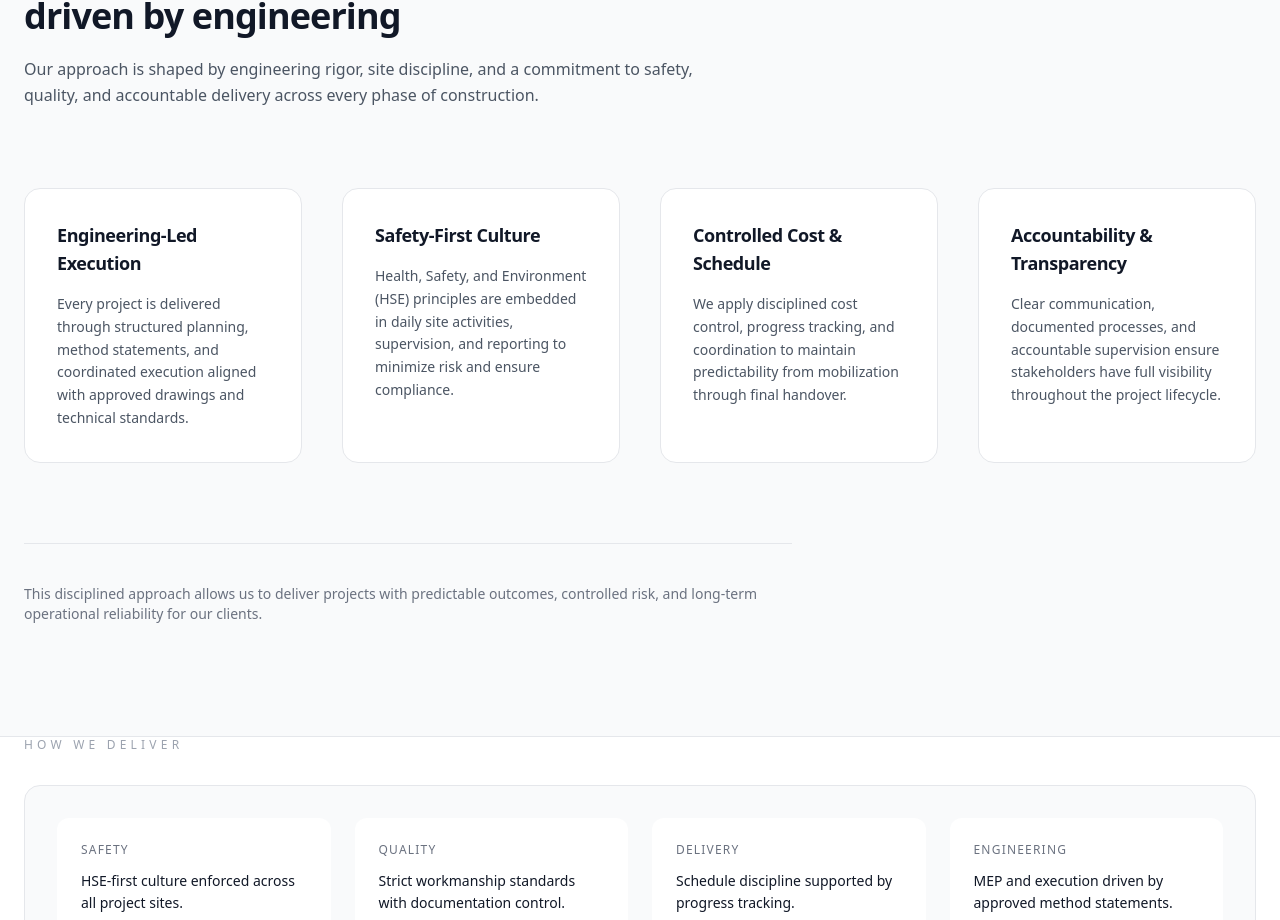
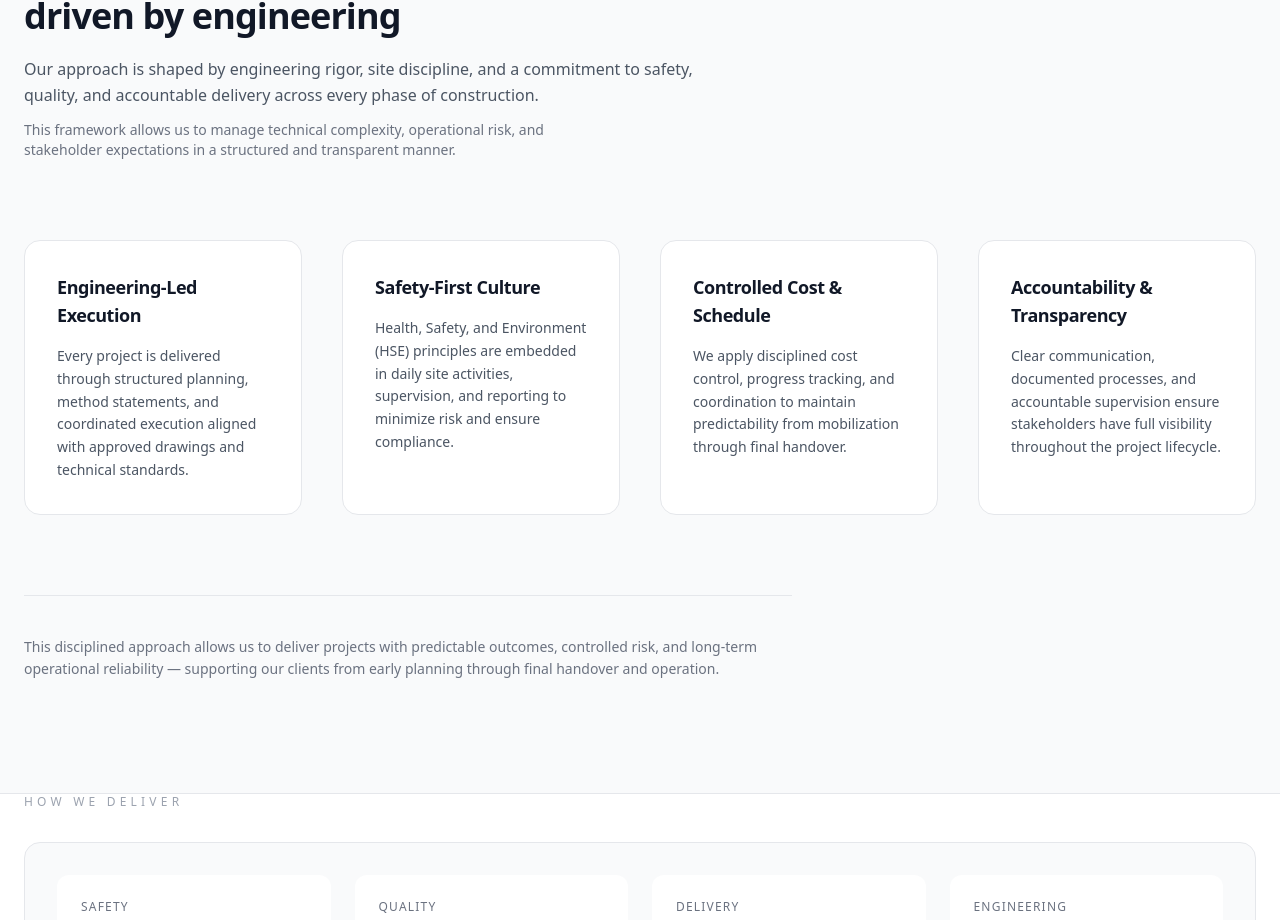
Before and after one commit to herlan-syihabudin/Bhaskara, a Next.js app: page / in a window 1280 px wide. Shown: the part 2208-3128 px from the top of the page. Built offline with nearby package versions, Linux system fonts and the light colour scheme.

Commit message:
Update WhyBBM.tsx

```diff
--- a/components/home/WhyBBM.tsx
+++ b/components/home/WhyBBM.tsx
@@ -21,7 +21,8 @@ export default function WhyBBM() {
   return (
     <section className="bg-gray-50 border-y border-gray-200">
       <div className="container-bbm py-28">
-        {/* HEADER */}
+
+        {/* ================= HEADER ================= */}
         <div className="max-w-2xl">
           <span className="badge">WHY BBM</span>
 
@@ -35,13 +36,26 @@ export default function WhyBBM() {
             and a commitment to safety, quality, and accountable delivery
             across every phase of construction.
           </p>
+
+          {/* Trust reinforcement (TAMBAHAN, bukan ganti) */}
+          <p className="mt-3 text-sm text-gray-500 max-w-xl">
+            This framework allows us to manage technical complexity,
+            operational risk, and stakeholder expectations in a
+            structured and transparent manner.
+          </p>
         </div>
 
-        {/* DIFFERENTIATION GRID */}
+        {/* ================= DIFFERENTIATION GRID ================= */}
         <div className="mt-20 grid gap-10 sm:grid-cols-2 lg:grid-cols-4">
           {points.map((p) => (
-            <div key={p.title} className="card p-8">
-              <h3 className="text-lg">{p.title}</h3>
+            <div
+              key={p.title}
+              className="card p-8 transition-all
+                         hover:-translate-y-0.5 hover:shadow-md"
+            >
+              <h3 className="text-lg">
+                {p.title}
+              </h3>
 
               <p className="mt-4 text-sm leading-relaxed">
                 {p.desc}
@@ -50,14 +64,16 @@ export default function WhyBBM() {
           ))}
         </div>
 
-        {/* CLOSING STATEMENT */}
+        {/* ================= CLOSING STATEMENT ================= */}
         <div className="mt-20 max-w-3xl border-t border-gray-200 pt-10">
-          <p className="text-sm text-gray-500">
+          <p className="text-sm text-gray-500 leading-relaxed">
             This disciplined approach allows us to deliver projects
             with predictable outcomes, controlled risk, and long-term
-            operational reliability for our clients.
+            operational reliability — supporting our clients from
+            early planning through final handover and operation.
           </p>
         </div>
+
       </div>
     </section>
   );
```
